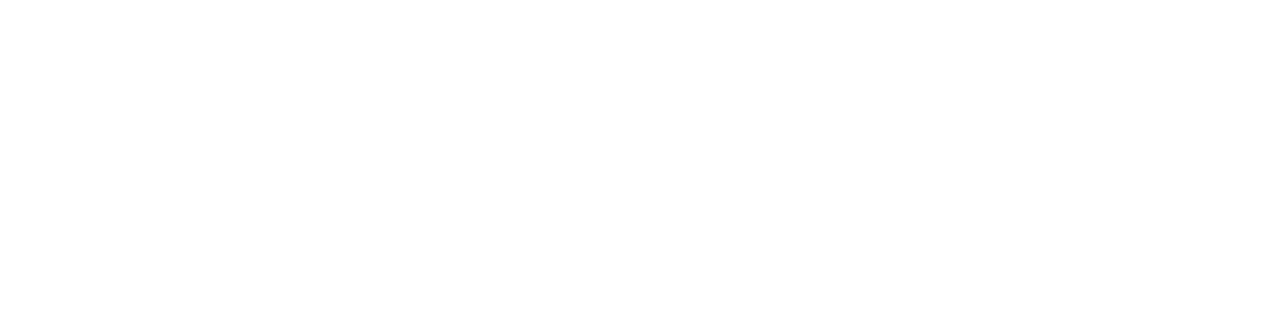
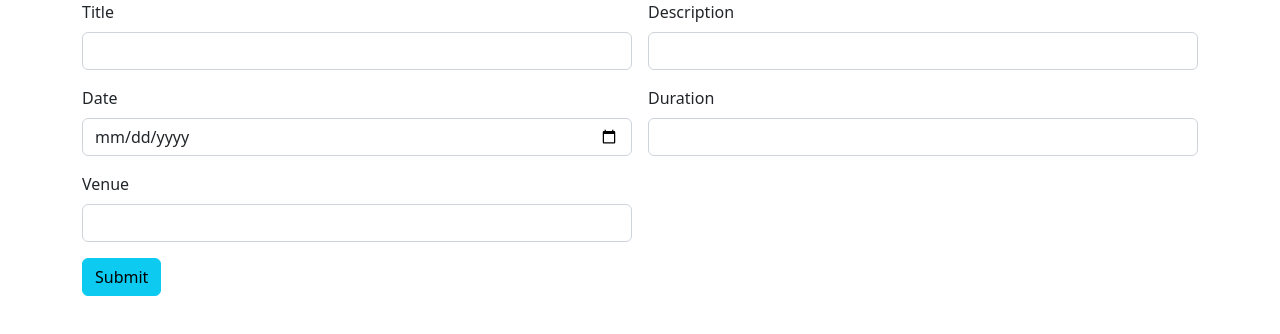
Before and after one commit to Amirthamlalas/CourseAppAngular, an Angular app: page / in a window 1280 px wide. Shown: the top 334 px of the page. Built offline with nearby package versions, Linux system fonts and the light colour scheme.

Commit message:
added add course

```diff
--- /dev/null
+++ b/src/app/add-course/add-course.component.html
@@ -0,0 +1,49 @@
+
+
+
+<div class="container">
+    <div class="row">
+        <div class="col col-12 col-sm-12 col-md-12 col-lg-12 col-xl-12 col-xxl-12">
+
+            <div class="row g-3">
+                <div class="col col-12 col-sm-12 col-md-6 col-lg-6 col-xl-6 col-xxl-6">
+
+                    <label for="" class="form-label">Title</label>
+                    <input type="text" class="form-control">
+                </div>
+                <div class="col col-12 col-sm-12 col-md-6 col-lg-6 col-xl-6 col-xxl-6">
+
+
+                    <label for="" class="form-label">Description </label>
+                    <input type="text" class="form-control">
+                </div>
+                <div class="col col-12 col-sm-12 col-md-6 col-lg-6 col-xl-6 col-xxl-6">
+
+
+                    <label for="" class="form-label">Date</label>
+                    <input type="date" class="form-control">
+                </div>
+                <div class="col col-12 col-sm-12 col-md-6 col-lg-6 col-xl-6 col-xxl-6">
+
+
+                    <label for="" class="form-label">Duration</label>
+                    <input type="text" class="form-control">
+                </div>
+                <div class="col col-12 col-sm-12 col-md-6 col-lg-6 col-xl-6 col-xxl-6">
+
+
+                    <label for="" class="form-label">Venue</label>
+                    <input type="text" class="form-control">
+                </div>
+                <div class="col col-12 col-sm-12 col-md-12 col-lg-12 col-xl-12 col-xxl-12">
+
+
+                  <button class="btn btn-info">Submit</button>
+                </div>
+            </div>
+
+
+
+        </div>
+    </div>
+</div>
--- a/src/app/app.component.html
+++ b/src/app/app.component.html
@@ -1,3 +1,3 @@
 
-
+<app-add-course></app-add-course>
 <router-outlet></router-outlet>
--- a/src/app/app.module.ts
+++ b/src/app/app.module.ts
@@ -3,10 +3,12 @@
 
 import { AppRoutingModule } from './app-routing.module';
 import { AppComponent } from './app.component';
+import { AddCourseComponent } from './add-course/add-course.component';
 
 @NgModule({
   declarations: [
-    AppComponent
+    AppComponent,
+    AddCourseComponent
   ],
   imports: [
     BrowserModule,
```
Also changed, not shown: src/app/add-course/add-course.component.ts (added, +10 -0 lines), src/app/add-course/add-course.component.css (added).
